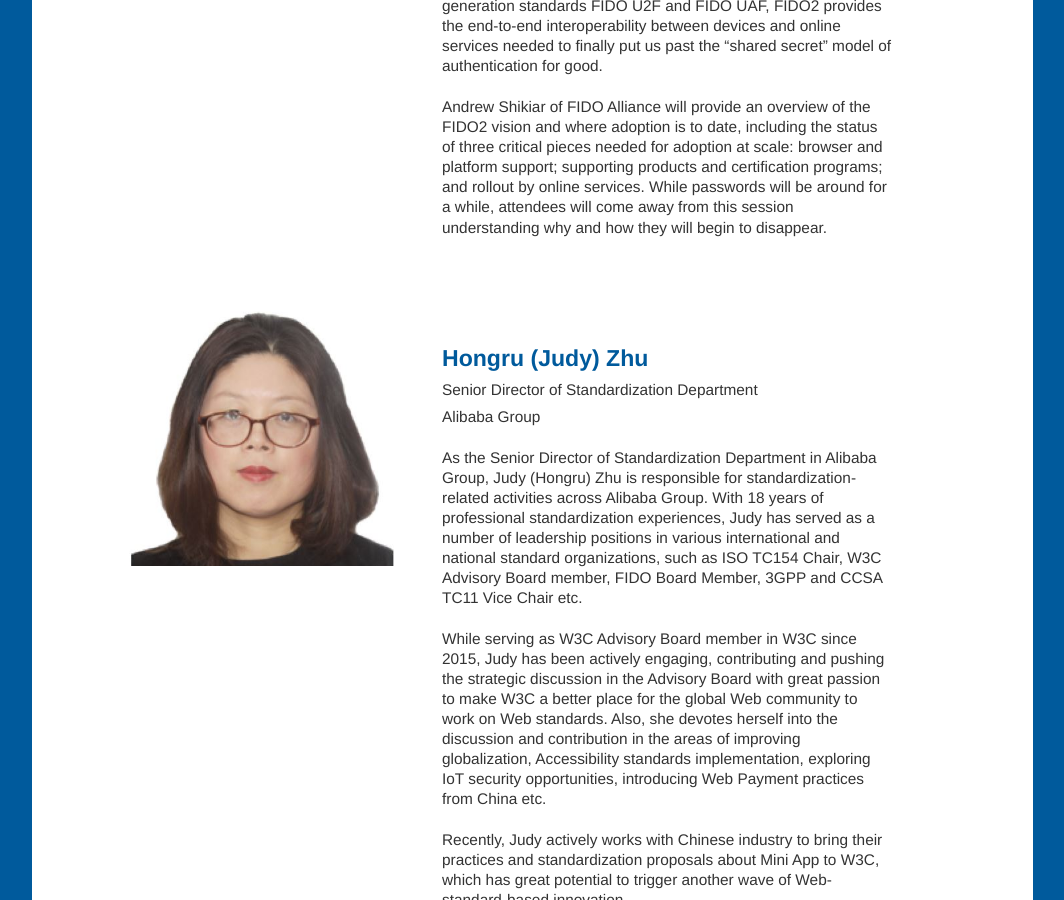
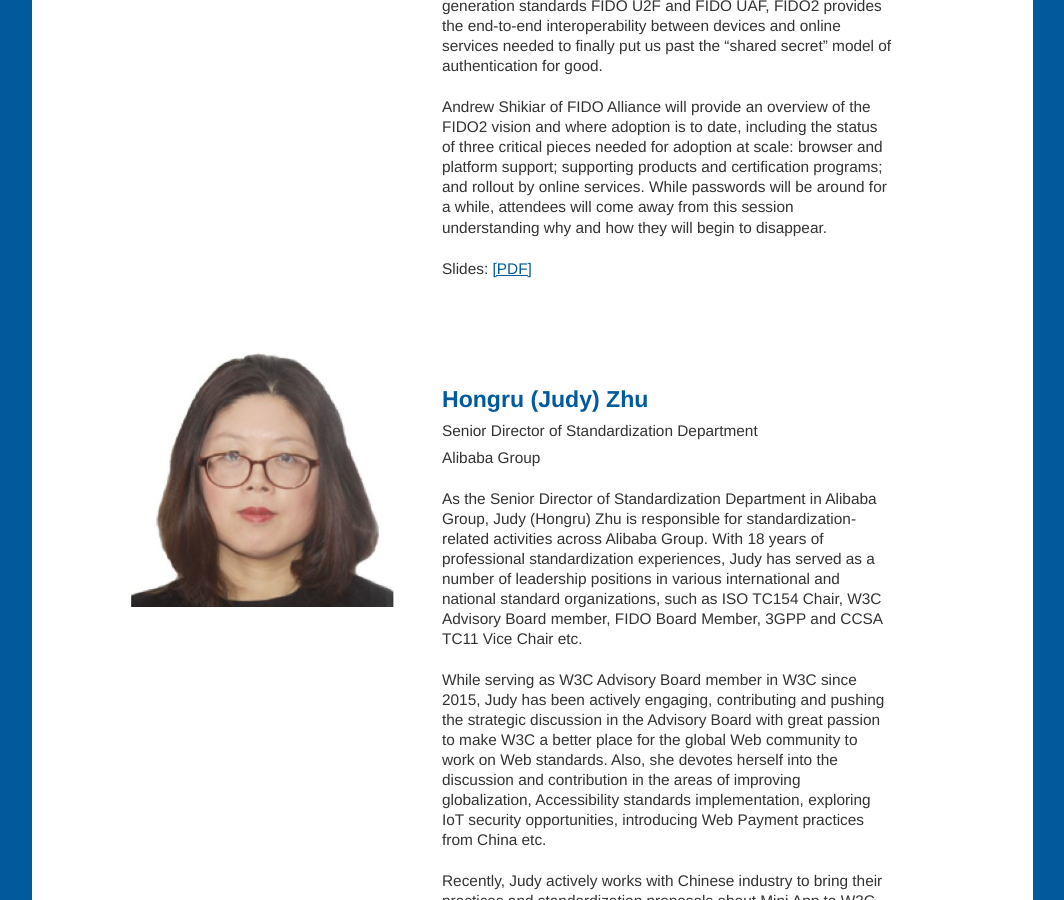
Before and after one commit to w3c/w3c-track-2019, a Jekyll site: the page built from speakers.md, in a window 1280 px wide and 900 px high, scrolled down 5724 px. Shown: the whole window, without its empty margins (108-1172 px from the left). Built offline with Jekyll 4.4.1, drawn with Linux system fonts in a browser that asks for light colours; our own code applies the rules of GitHub Pages for plain Markdown files.

Commit message:
Update speakers.md

```diff
--- a/speakers.md
+++ b/speakers.md
@@ -188,6 +188,7 @@ as well as identify common "anti-patterns" in standards work that frustrate priv
 					<h4>FIDO2: A Web Without Passwords</h4>
 					<p>A web without passwords is within reach thanks to a new FIDO2 standards. FIDO2 open standards, developed by the FIDO Alliance in partnership with W3C, allow the consumer electronics industry to build support for easy-to-use, phishing-resistant FIDO authentication directly into their products and platforms. Including the passwordless and second-factor use cases from first generation standards FIDO U2F and FIDO UAF, FIDO2 provides the end-to-end interoperability between devices and online services needed to finally put us past the “shared secret” model of authentication for good.</p>
 					<p>Andrew Shikiar of FIDO Alliance will provide an overview of the FIDO2 vision and where adoption is to date, including the status of three critical pieces needed for adoption at scale: browser and platform support; supporting products and certification programs; and rollout by online services. While passwords will be around for a while, attendees will come away from this session understanding why and how they will begin to disappear.</p>
+					<p>Slides: <a href="assets/andrew-fido.PDF">[PDF]</a></p>
 				</div>
 			</div>
 		</div>
```
